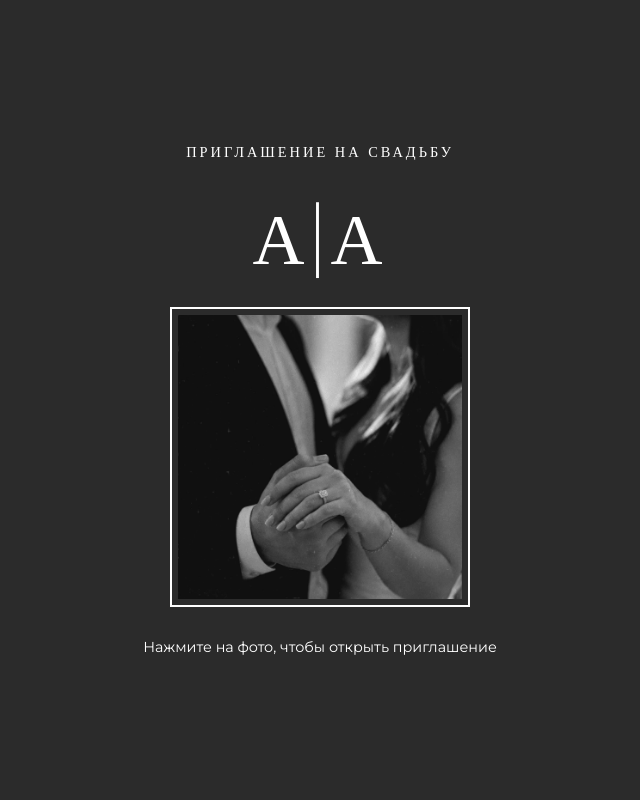
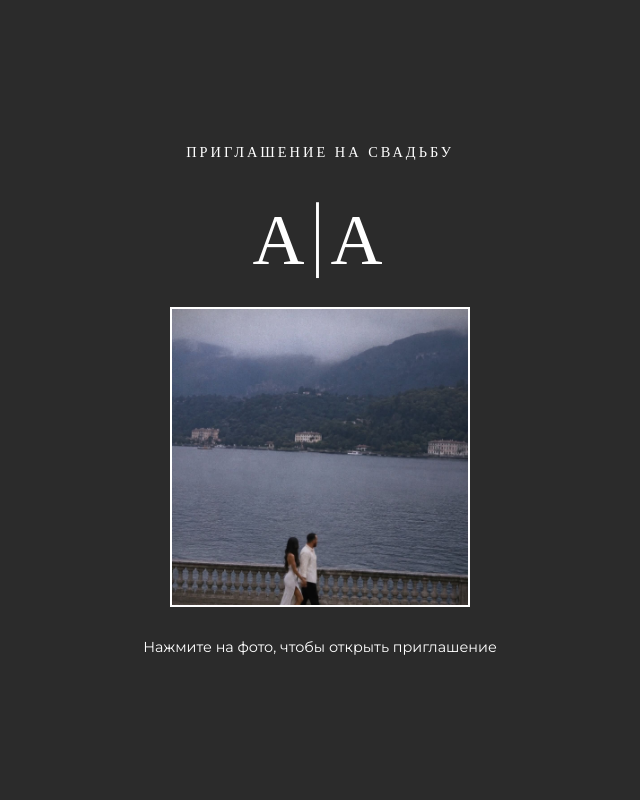
Before and after one commit to hubbleofficial1163-design/AikAngelina, a plain HTML site: page index.html in a window 1280 px wide. Shown: the top 800 px of the page, without its empty margins (320-960 px from the left). Drawn offline with nearby package versions, Linux system fonts and the light colour scheme; a web font is replaced by a local one.

Commit message:
index.html

```diff
--- a/index.html
+++ b/index.html
@@ -51,10 +51,10 @@ body {
             width: 100%;
             height: 100%;
             /* ИСПОЛЬЗУЕМ ВАШЕ ФОТО 1.jpg */
-            background-image: url('11.jpg');
+            background-image: url('footer.jpg');
             background-size: cover;
             background-position: center 20%; /* Смещаем фокус чуть выше, чтобы лица были видны */
-            filter: grayscale(100%); /* Делаем фото Ч/Б */
+
             z-index: 1;
         }
 
@@ -707,7 +707,7 @@ body {
     width: 100%;
     height: 100%;
     object-fit: cover;
-    filter: grayscale(100%); /* Ч/Б */
+
     display: block;
 }
 
@@ -918,6 +918,37 @@ section {
 }
 
 
+
+/* Обертка для фото */
+.cover-image-wrapper {
+    width: 85%;
+    max-width: 300px;
+    border: 2px solid #ffffff;
+    padding: 6px;
+    box-sizing: border-box;
+    cursor: pointer;
+    position: relative;
+    transition: opacity 0.6s ease;
+    overflow: hidden;
+}
+
+/* Создаем квадрат через ::before */
+.cover-image-wrapper::before {
+    content: '';
+    display: block;
+    padding-bottom: 100%; /* Создает квадрат */
+}
+
+.cover-img {
+    position: absolute;
+    top: 0;
+    left: 0;
+    width: 100%;
+    height: 100%;
+    object-fit: cover;
+    display: block;
+}
+
     </style>
 </head>
 <body>
@@ -931,7 +962,7 @@ section {
         <div class="cover-logo" data-cover-anim="fadeUp">А|А</div>
 
         <div class="cover-image-wrapper" id="coverClickArea" data-cover-anim="scaleIn">
-            <img src="11.jpg" alt="Вадим и Анна" class="cover-img" id="expandImage">
+            <img src="footer.jpg" alt="Вадим и Анна" class="cover-img" id="expandImage">
         </div>
 
         <p class="cover-hint" data-cover-anim="fadeUp">Нажмите на фото, чтобы открыть приглашение</p>
@@ -1024,7 +1055,7 @@ section {
 
 <!-- ПОЛНОЭКРАННАЯ ФОТО-СЕКЦИЯ -->
 <section class="full-image-section" data-aos="fade-up">
-    <img src="sec.jpg" alt="Фото">
+    <img src="11.jpg" alt="Фото">
 </section>
 
 
@@ -1100,10 +1131,7 @@ section {
     </div>
 </section>
 
-<!-- ФОТО-СЕКЦИЯ (как sec.jpg) -->
-<section class="full-image-section" data-aos="fade-up">
-    <img src="footer.jpg" alt="Фото">
-</section>
+
 <!-- Футер -->
 <!-- Футер -->
 <section class="footer-section">
```
